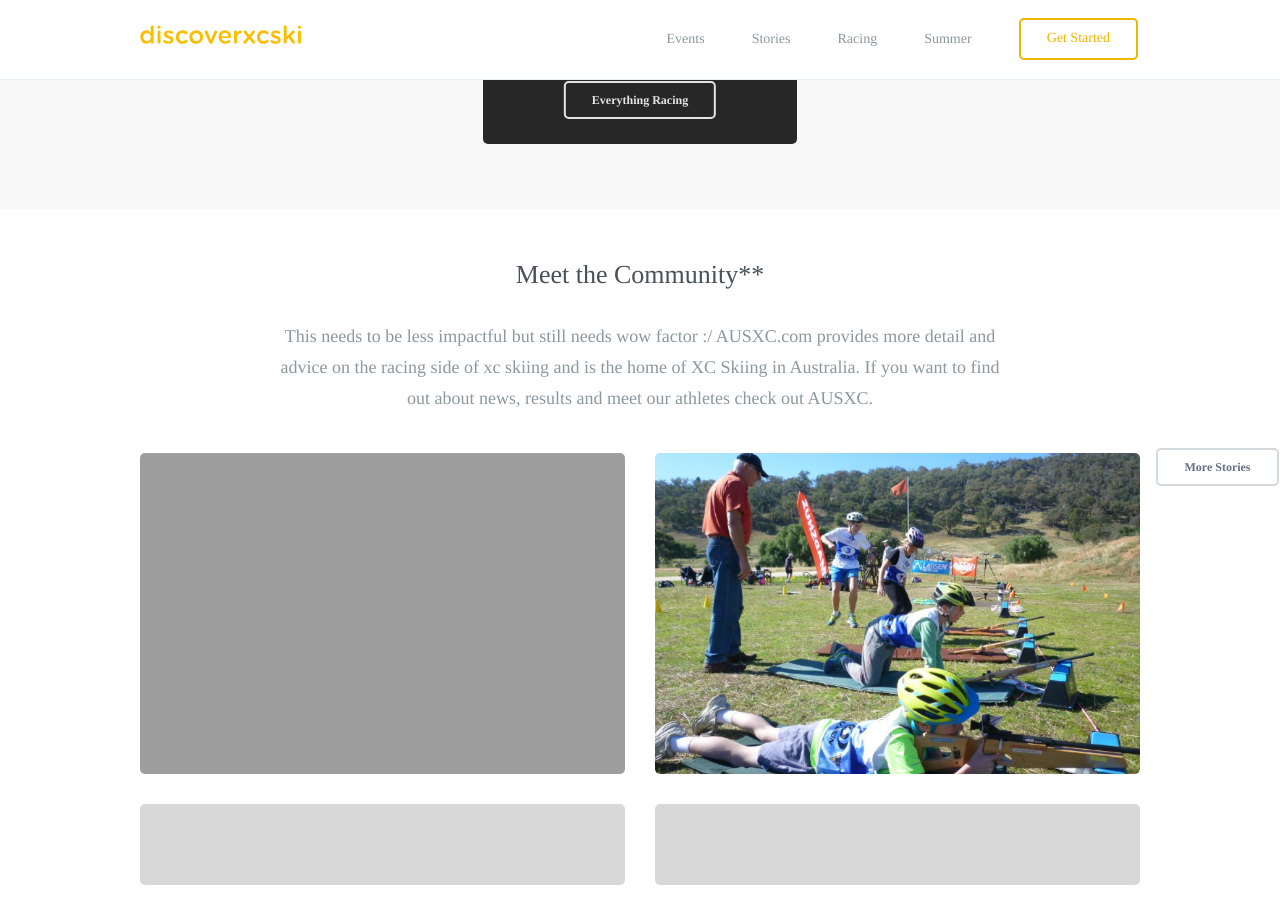
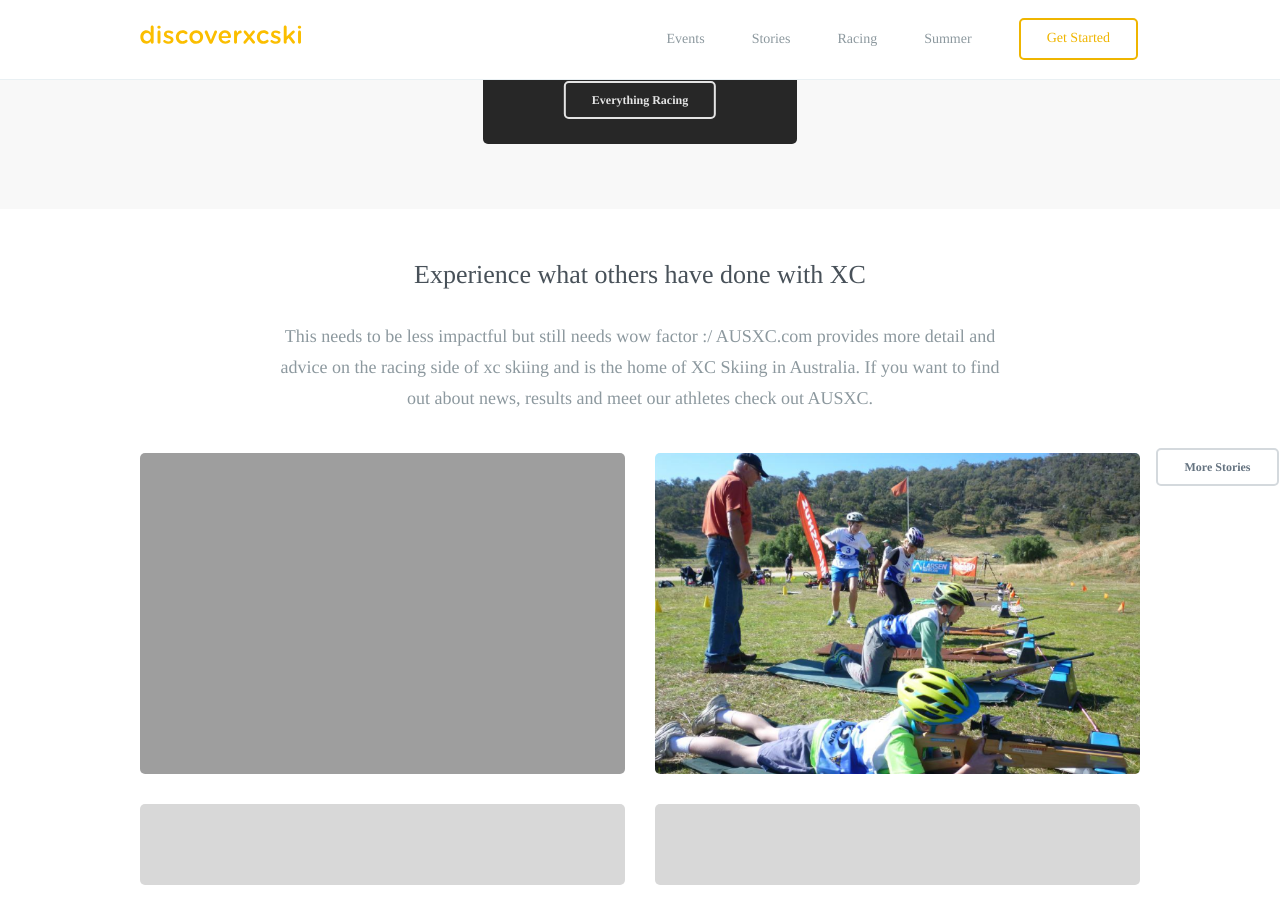
Before and after one commit to robcatto/robcatto.github.io, a Jekyll site: the page index.html, which Jekyll copies as it is, in a window 1280 px wide and 900 px high, scrolled down 2051 px. Built offline with Jekyll 4.4.1, drawn with Linux system fonts in a browser that asks for light colours; some web fonts are replaced; Markdown is read by kramdown in place of the engine named in the settings.

Commit message:
Update index.html

```diff
--- a/index.html
+++ b/index.html
@@ -693,7 +693,7 @@
                     </div>
              </section>
              <section class="mobile_section">
-                <h3>Meet the Community**</h3>
+                <h3>Experience what others have done with XC</h3>
                 <p>This needs to be less impactful but still needs wow factor :/ AUSXC.com provides more detail and advice on the racing side of xc skiing and is the home of XC Skiing in Australia. If you want to find out about news, results and meet our athletes check out AUSXC.
                 </p>
                 <div class="row">
```
